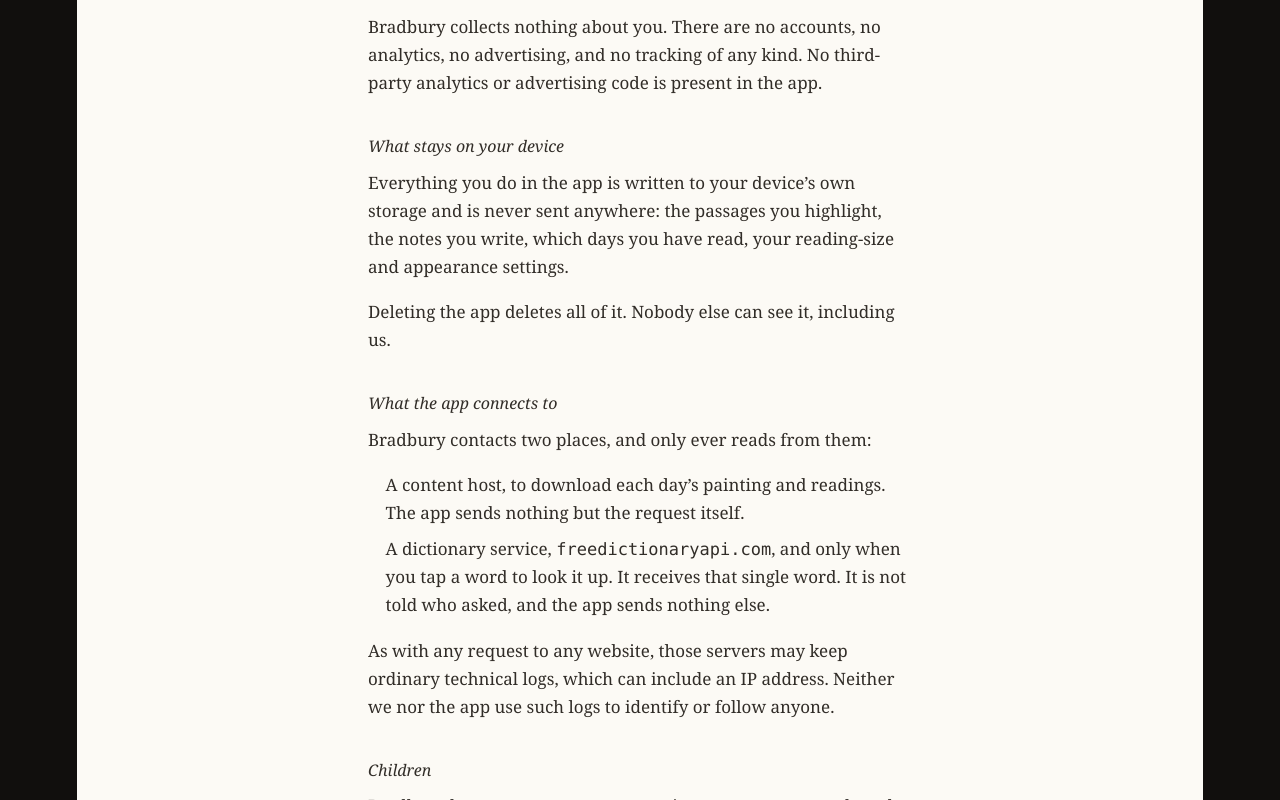
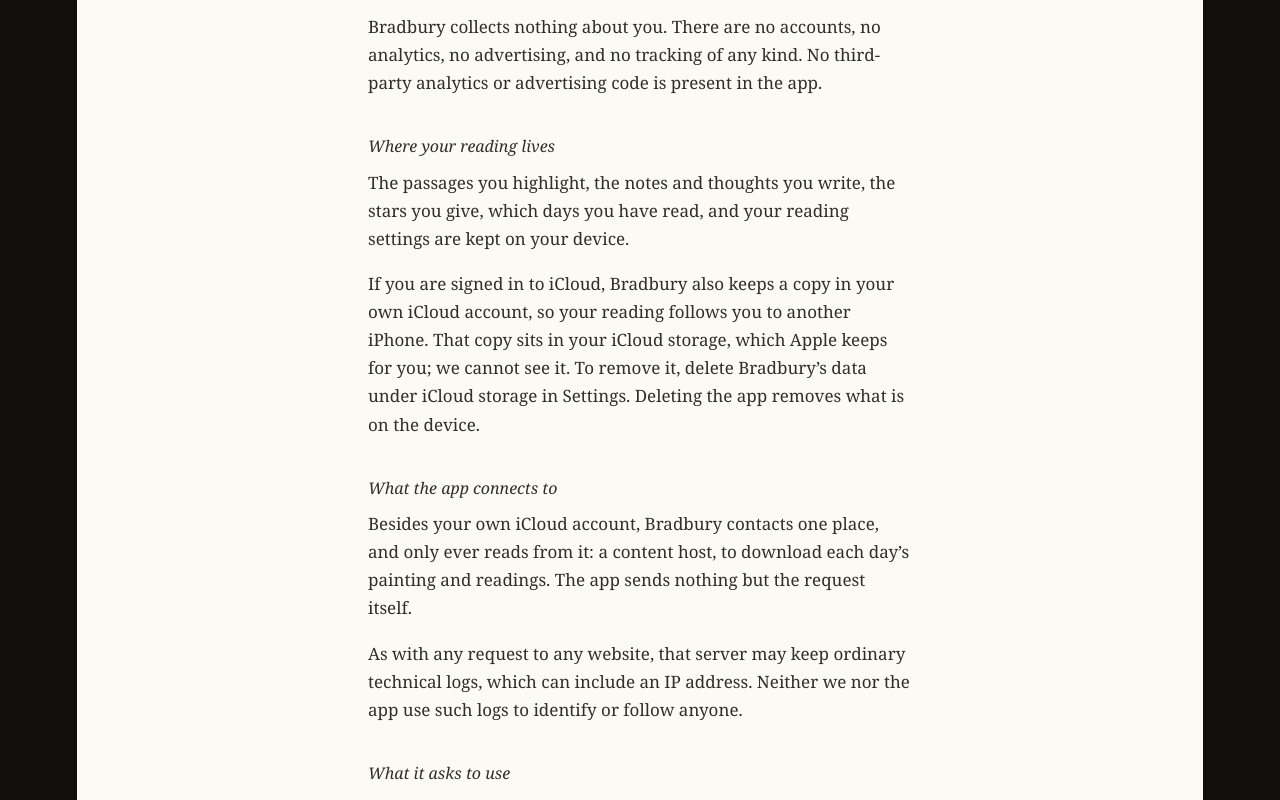
Before and after one commit to aniJani/anijani.github.io, a Next.js app: page /bradbury/privacy in a window 1280 px wide. Shown: the part 300-1100 px from the top of the page. Built offline with nearby package versions, Linux system fonts and the light colour scheme; a web font is replaced by a local one.

Commit message:
Bradbury pages: iCloud sync, Photos and reminder, no dictionary service

```diff
--- a/src/app/bradbury/privacy/page.js
+++ b/src/app/bradbury/privacy/page.js
@@ -2,7 +2,7 @@
 
 export const metadata = {
   title: "Bradbury — Privacy",
-  description: "Bradbury collects nothing. Everything you do stays on your device.",
+  description: "Bradbury collects nothing. Your reading stays on your device and in your own iCloud.",
 };
 
 export default function Privacy() {
@@ -23,33 +23,40 @@
           code is present in the app.
         </p>
 
-        <h2 className={s.h2}>What stays on your device</h2>
+        <h2 className={s.h2}>Where your reading lives</h2>
         <p className={s.body}>
-          Everything you do in the app is written to your device&rsquo;s own storage and is never
-          sent anywhere: the passages you highlight, the notes you write, which days you have
-          read, your reading-size and appearance settings.
+          The passages you highlight, the notes and thoughts you write, the stars you give, which
+          days you have read, and your reading settings are kept on your device.
         </p>
         <p className={s.body}>
-          Deleting the app deletes all of it. Nobody else can see it, including us.
+          If you are signed in to iCloud, Bradbury also keeps a copy in your own iCloud account, so
+          your reading follows you to another iPhone. That copy sits in your iCloud storage, which
+          Apple keeps for you; we cannot see it. To remove it, delete Bradbury&rsquo;s data under
+          iCloud storage in Settings. Deleting the app removes what is on the device.
         </p>
 
         <h2 className={s.h2}>What the app connects to</h2>
-        <p className={s.body}>Bradbury contacts two places, and only ever reads from them:</p>
+        <p className={s.body}>
+          Besides your own iCloud account, Bradbury contacts one place, and only ever reads from
+          it: a content host, to download each day&rsquo;s painting and readings. The app sends
+          nothing but the request itself.
+        </p>
+        <p className={s.body}>
+          As with any request to any website, that server may keep ordinary technical logs, which
+          can include an IP address. Neither we nor the app use such logs to identify or follow
+          anyone.
+        </p>
+
+        <h2 className={s.h2}>What it asks to use</h2>
         <ul className={s.list}>
           <li>
-            A content host, to download each day&rsquo;s painting and readings. The app sends
-            nothing but the request itself.
+            Photos, only to add a card you choose to save. The app cannot see your library.
           </li>
-          <li>
-            A dictionary service, <code>freedictionaryapi.com</code>, and only when you tap a word
-            to look it up. It receives that single word. It is not told who asked, and the app
-            sends nothing else.
-          </li>
+          <li>Notifications, only if you turn on the daily reminder.</li>
         </ul>
         <p className={s.body}>
-          As with any request to any website, those servers may keep ordinary technical logs,
-          which can include an IP address. Neither we nor the app use such logs to identify or
-          follow anyone.
+          Listening uses the voices on your iPhone; the text is not sent anywhere. Sharing sends
+          only what you choose, through Messages or the share sheet.
         </p>
 
         <h2 className={s.h2}>Children</h2>
@@ -64,7 +71,7 @@
         </p>
 
         <div className={s.foot}>
-          <p>Last updated 27 August 2026.</p>
+          <p>Last updated 14 October 2026.</p>
           <p>
             Questions: <a href="mailto:rajkarnikarjanit22@gmail.com">rajkarnikarjanit22@gmail.com</a>
           </p>
--- a/src/app/bradbury/support/page.js
+++ b/src/app/bradbury/support/page.js
@@ -18,7 +18,7 @@
         <p className={s.body}>
           A poem, an essay and a short story, chosen to be read in a sitting. The reading time is
           shown before you start. Everything comes from the public domain &mdash; the Metropolitan
-          Museum of Art, Wikisource and Standard Ebooks.
+          Museum of Art, Wikisource, Project Gutenberg and Standard Ebooks.
         </p>
 
         <h2 className={s.h2}>The day changes at midnight</h2>
@@ -35,15 +35,30 @@
 
         <h2 className={s.h2}>Reading without a connection</h2>
         <p className={s.body}>
-          What you have already opened stays available offline. Tomorrow&rsquo;s painting is fetched
-          ahead of time while you have a connection, so a morning without signal still has a day
-          in it.
+          What you have already opened stays available offline. The widget fetches
+          tomorrow&rsquo;s painting ahead of time, so it turns over at midnight even without
+          signal.
+        </p>
+
+        <h2 className={s.h2}>Listening</h2>
+        <p className={s.body}>
+          Tap the headphones in a reading to have it read aloud. It keeps going with the screen
+          locked. For a better voice, download one in Settings &rsaquo; Accessibility &rsaquo;
+          Spoken Content.
+        </p>
+
+        <h2 className={s.h2}>Sharing</h2>
+        <p className={s.body}>
+          Highlight a passage and choose Share as Card, or share the painting or your thought on a
+          reading. Save the card to Photos, copy the text, or send it.
         </p>
 
         <h2 className={s.h2}>Your highlights and notes</h2>
         <p className={s.body}>
-          They live on your device only, and are never uploaded. Deleting the app deletes them,
-          and there is no way to recover them afterwards.
+          They are kept on your device and, if you are signed in to iCloud, in your own iCloud
+          account, so they follow you to another iPhone. Deleting the app on one phone leaves the
+          iCloud copy. To remove them everywhere, delete Bradbury&rsquo;s data under iCloud
+          storage in Settings.
         </p>
 
         <h2 className={s.h2}>Something wrong?</h2>
```
